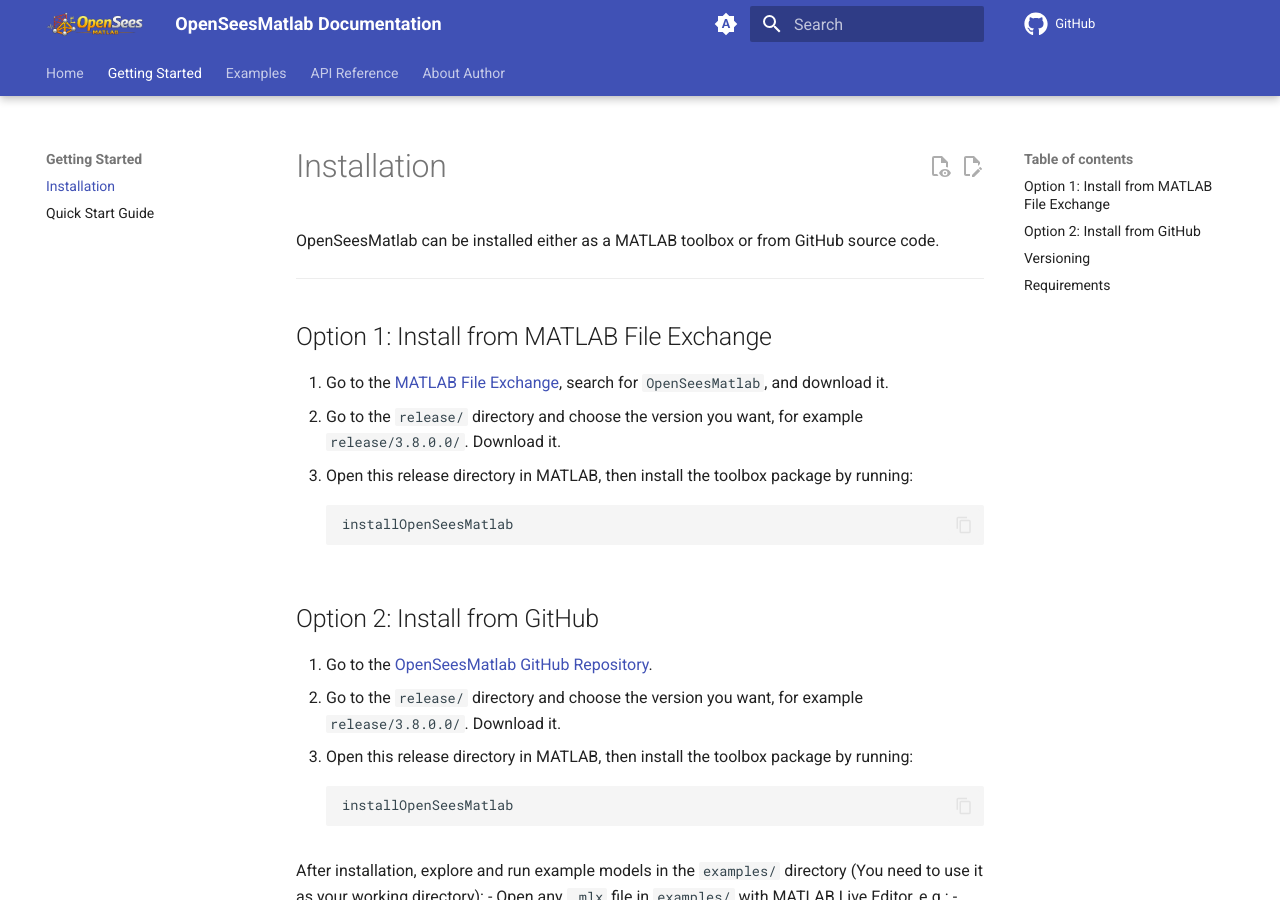
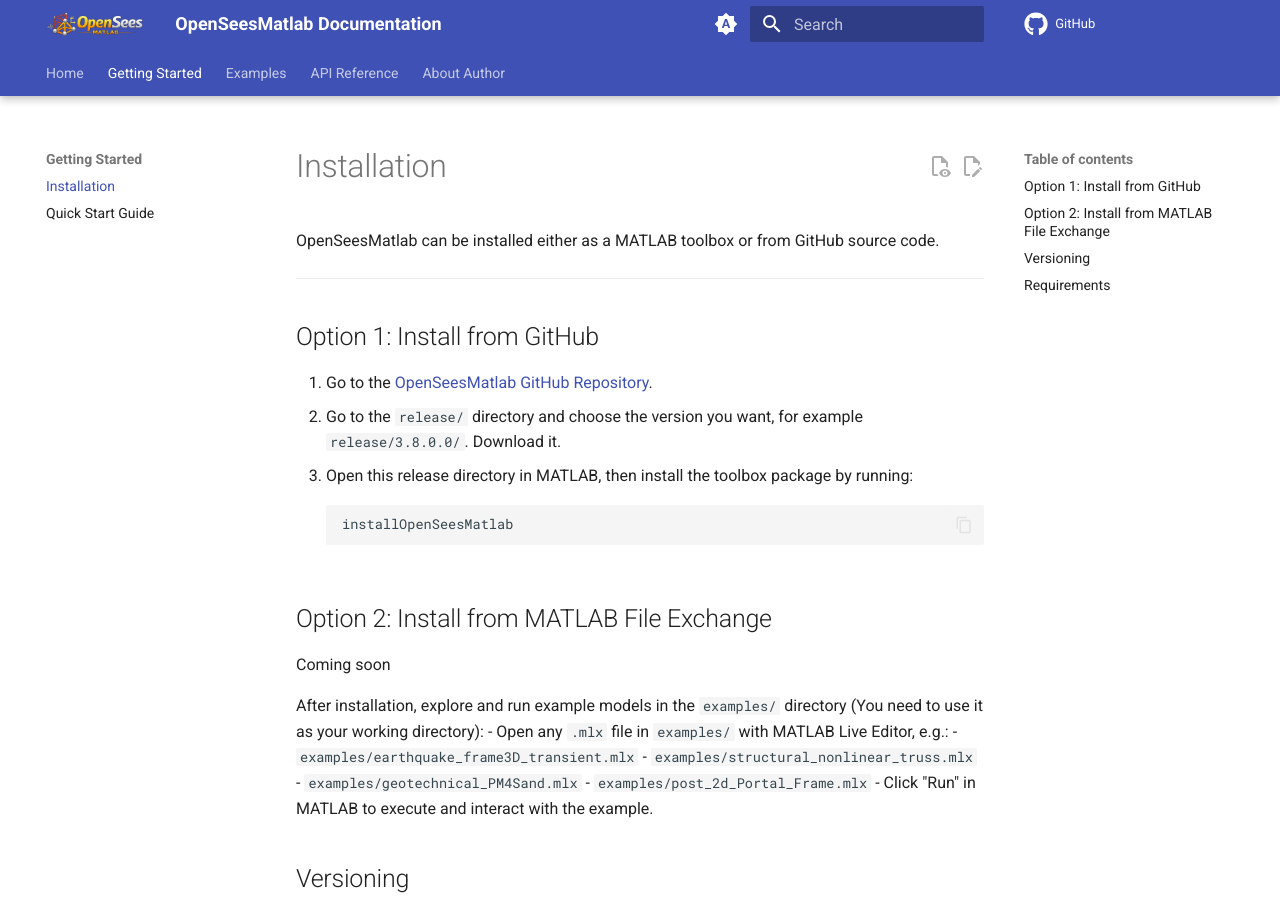
Before and after one commit to yexiang92/OpenSeesMatlab, an MkDocs documentation site: the page built from docs/getting_started/installation.md, in a window 1280 px wide and 900 px high. Built offline with MkDocs 1.6.1 and Material for MkDocs 9.7.7, drawn with Linux system fonts in a browser that asks for light colours; comment, search, counter and statistics services are not loaded.

Commit message:
doc: update install methods

````diff
--- a/docs/getting_started/installation.md
+++ b/docs/getting_started/installation.md
@@ -4,9 +4,9 @@
 
 ---
 
-## Option 1: Install from MATLAB File Exchange
 
-1. Go to the [MATLAB File Exchange](https://www.mathworks.com/matlabcentral/fileexchange), search for ``OpenSeesMatlab``, and download it.
+## Option 1: Install from GitHub
+1. Go to the [OpenSeesMatlab GitHub Repository](https://github.com/yexiang92/OpenSeesMatlab).
 2. Go to the `release/` directory and choose the version you want, for example `release/3.8.0.0/`. Download it.
 3. Open this release directory in MATLAB, then install the toolbox package by running:
    ```matlab
@@ -14,13 +14,9 @@
    ```
 
 
-## Option 2: Install from GitHub
-1. Go to the [OpenSeesMatlab GitHub Repository](https://github.com/yexiang92/OpenSeesMatlab).
-2. Go to the `release/` directory and choose the version you want, for example `release/3.8.0.0/`. Download it.
-3. Open this release directory in MATLAB, then install the toolbox package by running:
-   ```matlab
-   installOpenSeesMatlab
-   ```
+## Option 2: Install from MATLAB File Exchange
+
+Coming soon
 
 After installation, explore and run example models in the `examples/` directory (You need to use it as your working directory):
    - Open any `.mlx` file in `examples/` with MATLAB Live Editor, e.g.:
````
